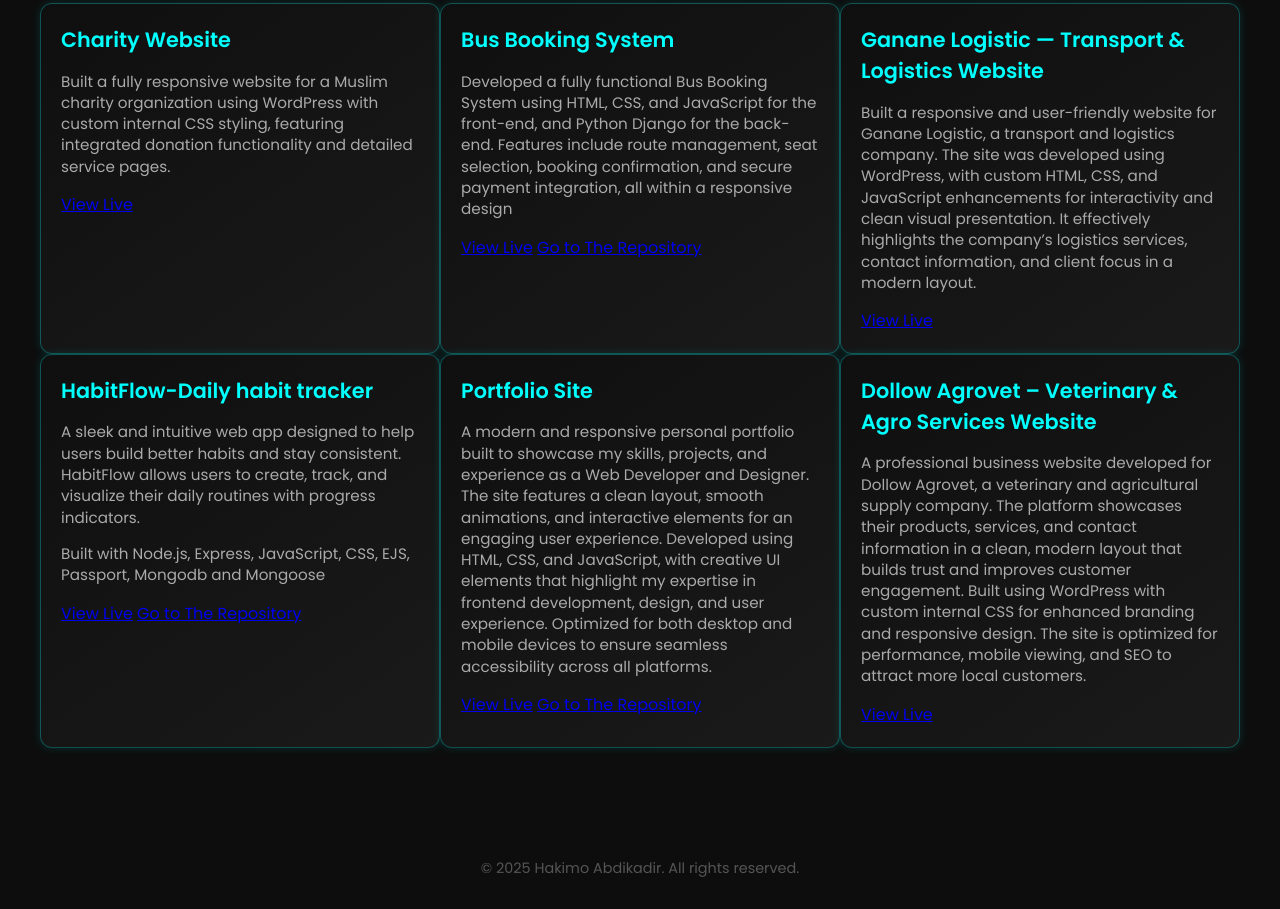
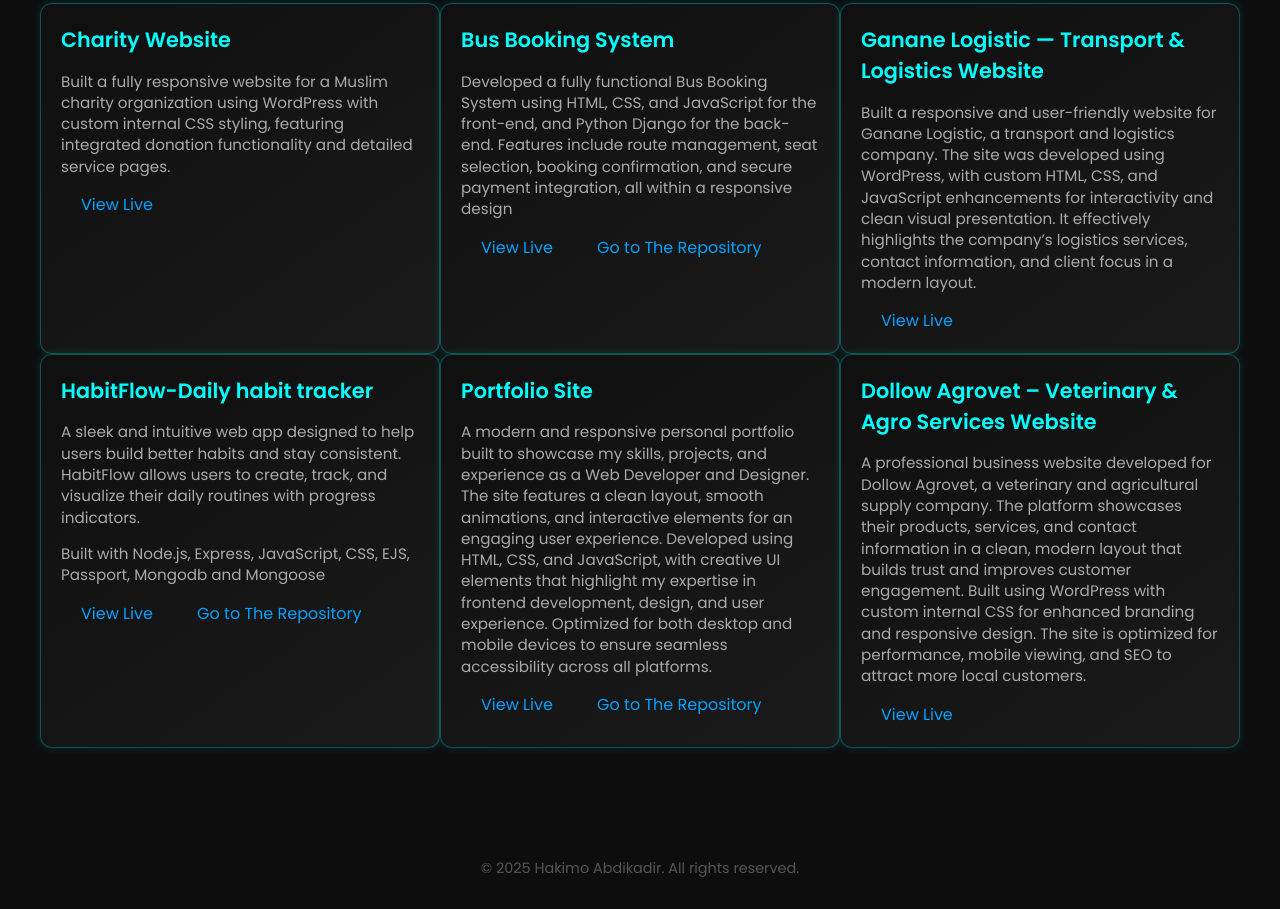
Before and after one commit to hikmaladan/my-portofolio, a plain HTML site: page index.html in a window 1280 px wide. Shown: the part 2167-3076 px from the top of the page. Drawn offline with Linux system fonts and the light colour scheme.

Commit message:
updated styles

```diff
--- a/index.css
+++ b/index.css
@@ -369,3 +369,8 @@ footer {
 .card-link{
   text-decoration: none;
 }
+.link{
+  text-decoration: none;
+  padding: 20px;
+  color: #00a2ff;
+}
--- a/index.html
+++ b/index.html
@@ -91,7 +91,7 @@
         <h3>Charity Website</h3>
         <p>Built a fully responsive website for a Muslim charity organization using WordPress with custom internal CSS styling,
            featuring integrated donation functionality and detailed service pages.</p>
-           <a href="https://medg2025.org/">View Live</a>
+           <a href="https://medg2025.org/" class="link">View Live</a>
       </div>
       </a>
 
@@ -100,8 +100,8 @@
         <h3>Bus Booking System</h3>
         <p>Developed a fully functional Bus Booking System using HTML, CSS, and JavaScript for the front-end,
            and Python Django for the back-end. Features include route management, seat selection, booking confirmation, and secure payment integration, all within a responsive design</p>
-        <a href="https://gananelogistic.com/">View Live</a>
-        <a href="https://github.com/hikmaladan/daily-habits-tracker">Go to The Repository</a>
+        <a href="https://gananelogistic.com/" class="link">View Live</a>
+        <a href="https://github.com/hikmaladan/daily-habits-tracker" class="link">Go to The Repository</a>
       </div>
       </a>
 
@@ -111,7 +111,7 @@
         <p>Built a responsive and user-friendly website for Ganane Logistic, a transport and logistics company. The site was developed using WordPress, with custom HTML, CSS, and JavaScript
            enhancements for interactivity and clean visual presentation. It effectively highlights the company’s logistics services, contact information, and client focus in a modern layout.</p>
 
-        <a href="https://gananelogistic.com/">View Live</a>
+        <a href="https://gananelogistic.com/" class="link">View Live</a>
 
       </div>
       </a>
@@ -121,8 +121,8 @@
         <h3>HabitFlow-Daily habit tracker</h3>
         <p>A sleek and intuitive web app designed to help users build better habits and stay consistent. HabitFlow allows users to create, track, and visualize their daily routines with progress indicators.</p>
         <p>Built with Node.js, Express, JavaScript, CSS, EJS, Passport, Mongodb and Mongoose</p>
-        <a href="https://daily-habits-tracker-production.up.railway.app/">View Live</a>
-        <a href="https://github.com/hikmaladan/daily-habits-tracker">Go to The Repository</a>
+        <a href="https://daily-habits-tracker-production.up.railway.app/" class="link">View Live</a>
+        <a href="https://github.com/hikmaladan/daily-habits-tracker" class="link">Go to The Repository</a>
       </div>
       </a>
 
@@ -131,8 +131,8 @@
          <h3>Portfolio Site</h3>
         <p>A modern and responsive personal portfolio built to showcase my skills, projects, and experience as a Web Developer and Designer. The site features a clean layout, smooth animations, and interactive elements for an engaging user experience.
         Developed using HTML, CSS, and JavaScript, with creative UI elements that highlight my expertise in frontend development, design, and user experience. Optimized for both desktop and mobile devices to ensure seamless accessibility across all platforms.</p>
-        <a href="hakimo-abdikadir-abdinoor.netlify.app/">View Live</a>
-        <a href="https://github.com/hikmaladan/my-portofolio">Go to The Repository</a>
+        <a href="hakimo-abdikadir-abdinoor.netlify.app/" class="link">View Live</a>
+        <a href="https://github.com/hikmaladan/my-portofolio" class="link">Go to The Repository</a>
       </div>
       </a>
 
@@ -142,7 +142,7 @@
         <p>A professional business website developed for Dollow Agrovet, a veterinary and agricultural supply company. The platform showcases their products, services, and contact information in a clean, modern layout that builds trust and improves customer engagement.
 
           Built using WordPress with custom internal CSS for enhanced branding and responsive design. The site is optimized for performance, mobile viewing, and SEO to attract more local customers.</p>
-          <a href="https://gananelogistic.com/">View Live</a>
+          <a href="https://gananelogistic.com/" class="link">View Live</a>
         </div>
       </a>
     </div>
```
